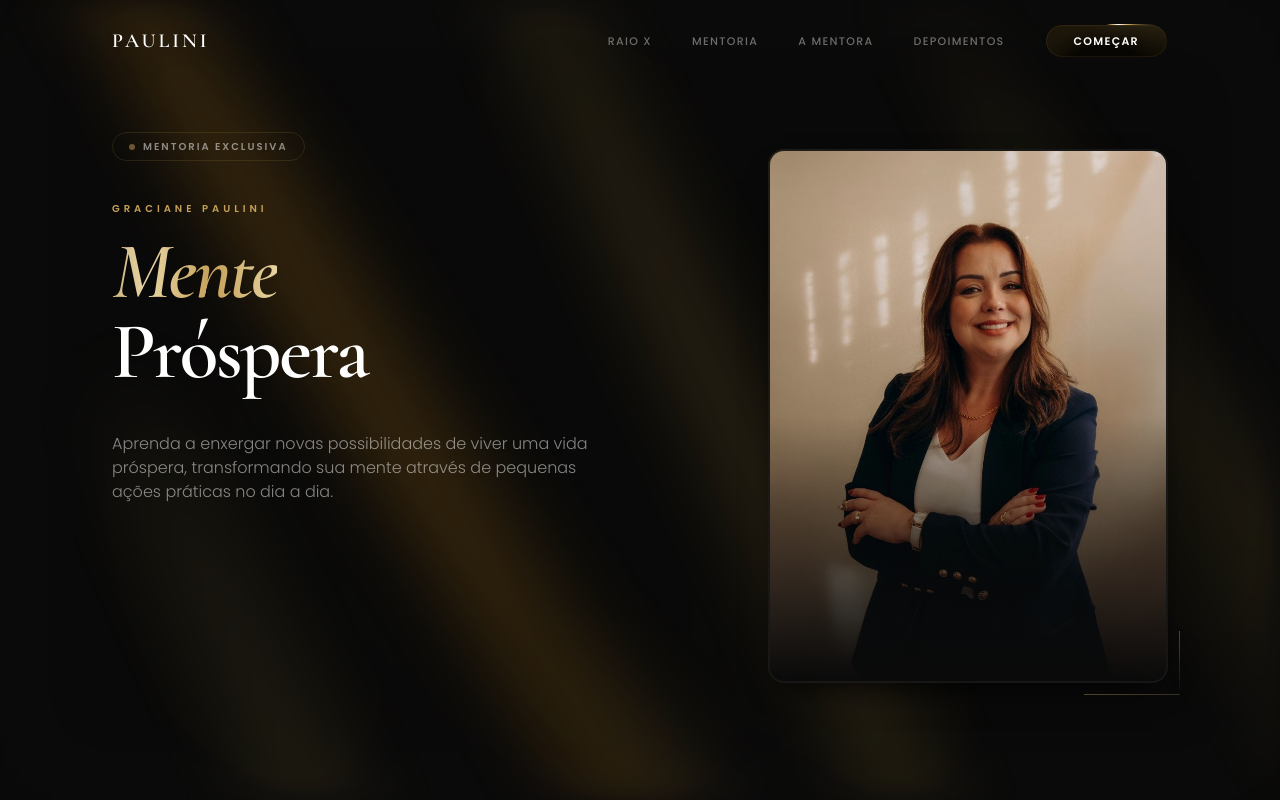
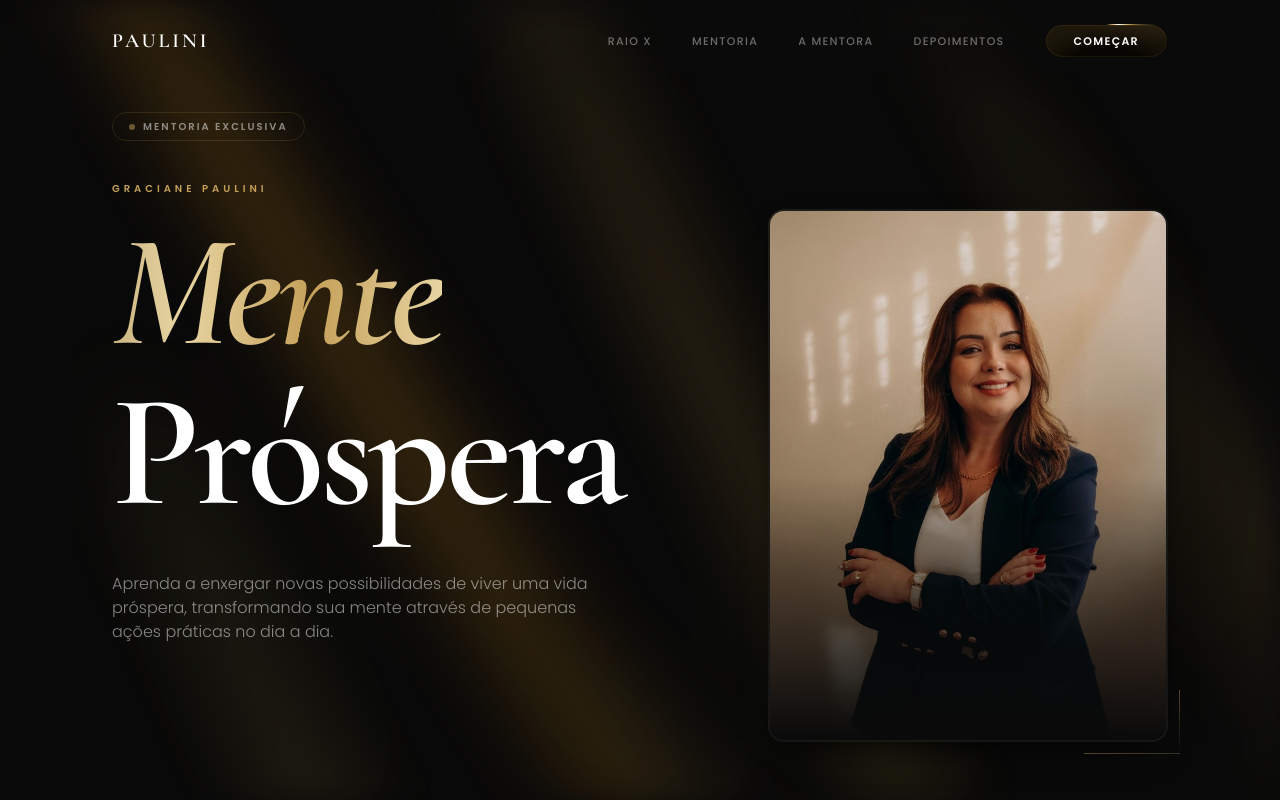
Before and after one commit to danielbarbosacreator-design/Pagina-Graciani-Paulini, a React (Vite) app: page / in a window 1280 px wide. Shown: the top 800 px of the page. Built offline with nearby package versions, Linux system fonts and the light colour scheme.

Commit message:
feat: dobra tamanho do título Mente Próspera

```diff
--- a/App.tsx
+++ b/App.tsx
@@ -127,7 +127,7 @@ const Hero = () => {
 
             <div className="hero-enter" style={{ animationDelay: '0.3s' }}>
               <p className="text-[10px] font-semibold uppercase tracking-[0.4em] text-gold mb-4">Graciane Paulini</p>
-              <h1 className="font-serif text-[clamp(3.2rem,10vw,5rem)] font-semibold leading-[1.0] tracking-[-0.03em]">
+              <h1 className="font-serif text-[clamp(5rem,18vw,10rem)] font-semibold leading-[1.0] tracking-[-0.03em]">
                 <ShinyText>Mente</ShinyText><br />
                 Próspera
               </h1>
```
